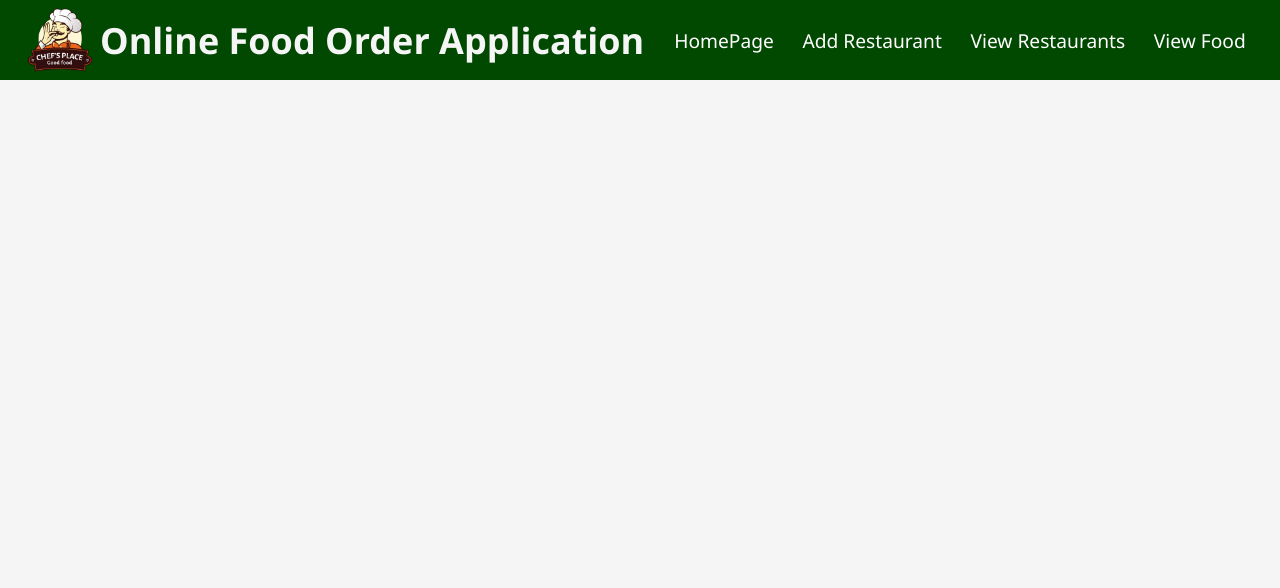
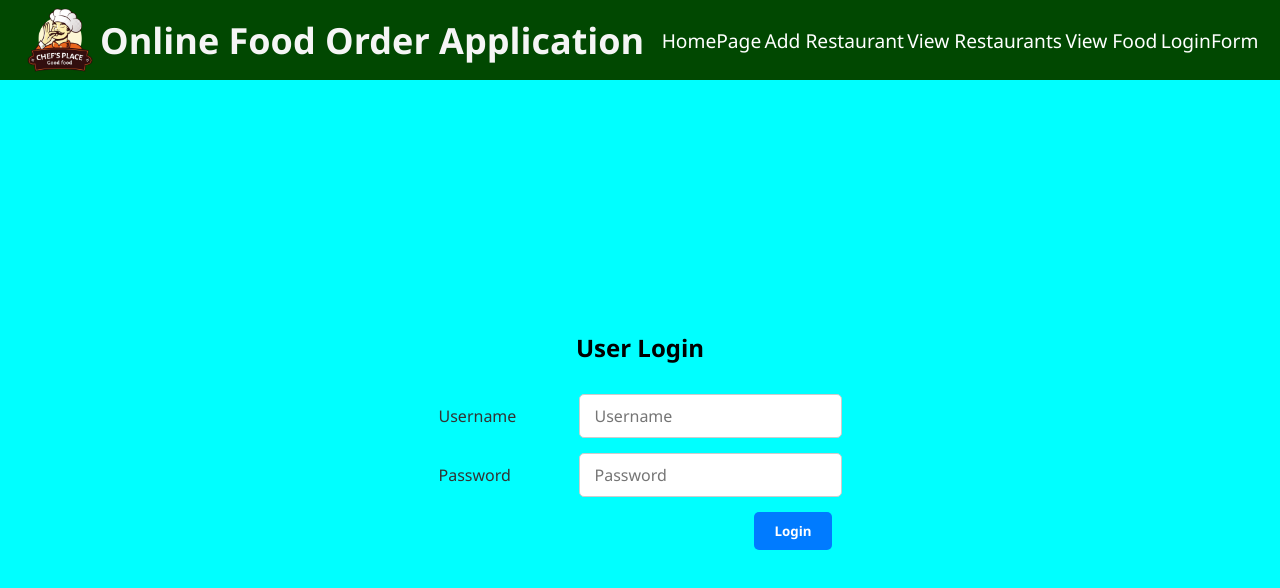
Before and after one commit to uzisharma/OnlineFoodOrderApp-FrontEnd, a React (Vite) app: page /login in a window 1280 px wide. Shown: the top 588 px of the page. Built offline with nearby package versions, Linux system fonts and the light colour scheme.

Commit message:
still working on loginformpage

```diff
--- a/src/App.jsx
+++ b/src/App.jsx
@@ -4,7 +4,8 @@ import NavBar from "./components/NavBar";
 import AddRestaurant from "./pages/AddRestaurant";
 import RestaurantList from "./pages/RestaurantList";
 import EditRestaurant from "./pages/EditRestaurant";
-import FoodList from "./pages/FoolList";
+import FoodList from "./pages/FoodList";
+import LoginOrRegister from "./pages/LoginOrRegister";
 function App() {
   return (
     <>
@@ -15,6 +16,7 @@ function App() {
         <Route path="/listRestaurant" element={<RestaurantList />}></Route>
         <Route path="/listFood" element={<FoodList />}></Route>
         <Route path="/restaurant-details/:id" element={<EditRestaurant />} />
+        <Route path="/login" element={<LoginOrRegister />} />
       </Routes>
     </>
   );
--- /dev/null
+++ b/src/components/LoginForm.jsx
@@ -0,0 +1,46 @@
+import { useState } from "react";
+import Input, { Button } from "./Input";
+import "./style/LoginForm.css";
+
+export default function LoginForm({ title, role }) {
+  const [formData, setFormData] = useState();
+
+  const titleDisp = title.charAt(0).toUpperCase() + title.slice(1);
+  const username = "username";
+  const password = "password";
+
+  const changeFun = (val) => {
+    console.log(val);
+    const index = 1;
+    setFormData(() => ({ [index]: val }));
+    console.log(formData);
+  };
+
+  return (
+    <div className="login-wrapper">
+      <header>
+        <h2>
+          {`${role.charAt(0).toUpperCase() + role.slice(1)} ${titleDisp} `}
+        </h2>
+      </header>
+
+      <div className="login-container">
+        <Input
+          name={username}
+          placeholder={username.charAt(0).toUpperCase() + username.slice(1)}
+          type="text"
+          changeFun={changeFun}
+        />
+        <Input
+          name={password}
+          placeholder={password.charAt(0).toUpperCase() + password.slice(1)}
+          type="password"
+          changeFun={changeFun}
+        />
+        <div className="btn-container">
+          <Button type="submit">{titleDisp}</Button>
+        </div>
+      </div>
+    </div>
+  );
+}
--- a/src/components/NavBar.jsx
+++ b/src/components/NavBar.jsx
@@ -24,6 +24,9 @@ export default function NavBar() {
         <Link className="link-element" to="/listFood">
           View Food
         </Link>
+        <Link className="link-element" to="/login">
+          LoginForm
+        </Link>
       </div>
     </nav>
   );
--- a/src/components/style/Input.css
+++ b/src/components/style/Input.css
@@ -15,7 +15,8 @@ label {
 
 /* Input */
 input[type="text"],
-input[type="number"] {
+input[type="number"],
+input[type="password"] {
   padding: 10px 15px;
   border-radius: 5px;
   border: 1px solid #ccc;
@@ -25,7 +26,8 @@ input[type="number"] {
 }
 
 input[type="text"]:focus,
-input[type="number"]:focus {
+input[type="number"]:focus,
+input[type="password"]:focus {
   border-color: #007bff;
   outline: none;
 }
--- /dev/null
+++ b/src/components/style/LoginForm.css
@@ -0,0 +1,27 @@
+.login-wrapper {
+  display: flex;
+  flex-direction: column;
+  justify-content: center;
+  align-items: center;
+  background-color: aqua;
+  /* width: 500px; */
+  height: 90vh;
+}
+
+.login-container {
+  display: flex;
+  align-items: center;
+  justify-content: center;
+  flex-direction: column;
+  margin-top: 30px;
+}
+
+.btn-container{
+  width: 100%;
+  /* background-color: red; */
+  display: flex;
+  justify-content: end;
+}
+.btn-container .btn-submit{
+margin-right: -10px;
+}
--- /dev/null
+++ b/src/pages/LoginOrRegister.jsx
@@ -0,0 +1,9 @@
+import LoginForm from "../components/LoginForm";
+
+export default function LoginOrRegister() {
+  return (
+    <>
+      <LoginForm title={"login"} role={"user"} />
+    </>
+  );
+}
```
Also changed, not shown: src/pages/FoodList.jsx (renamed from src/pages/FoolList.jsx).
